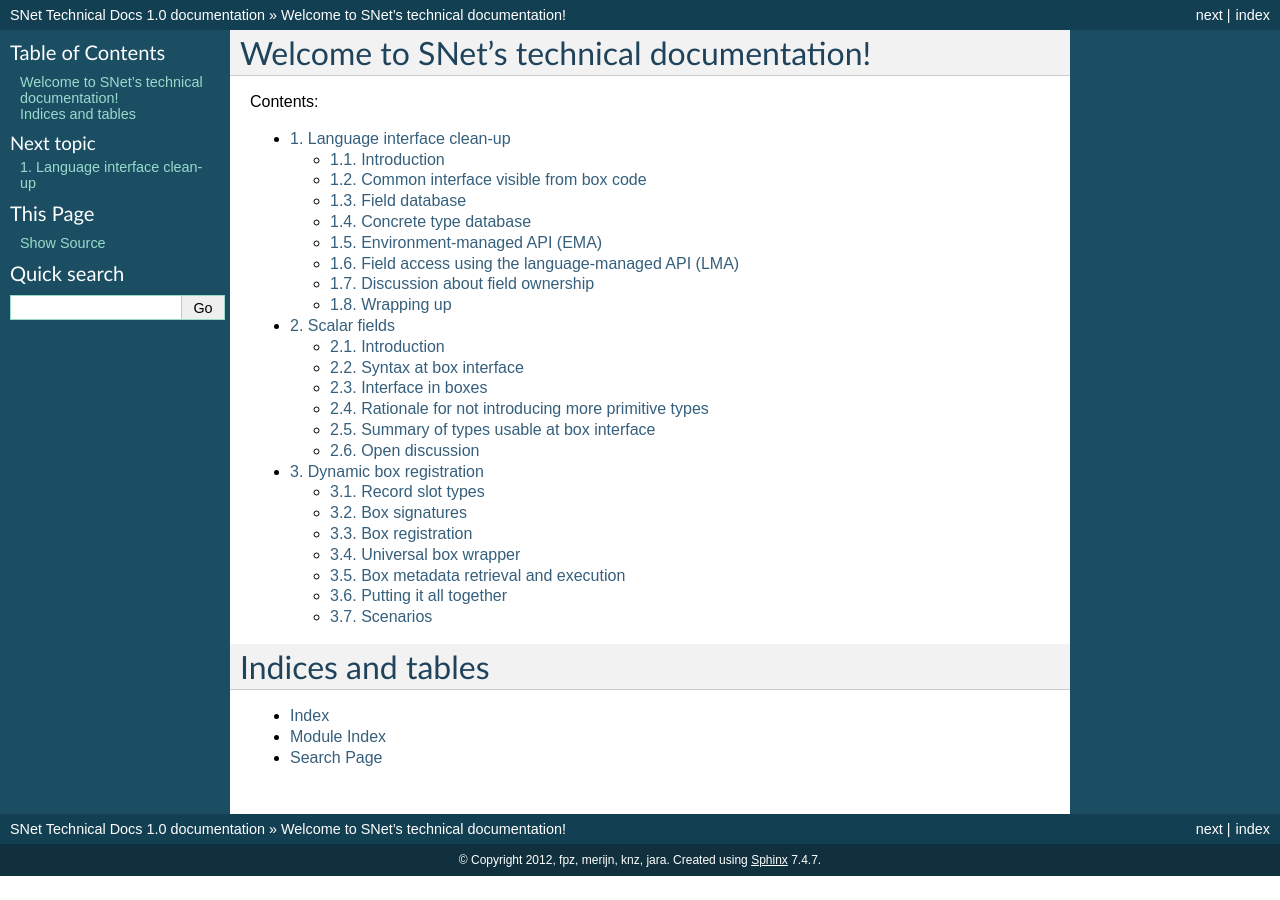
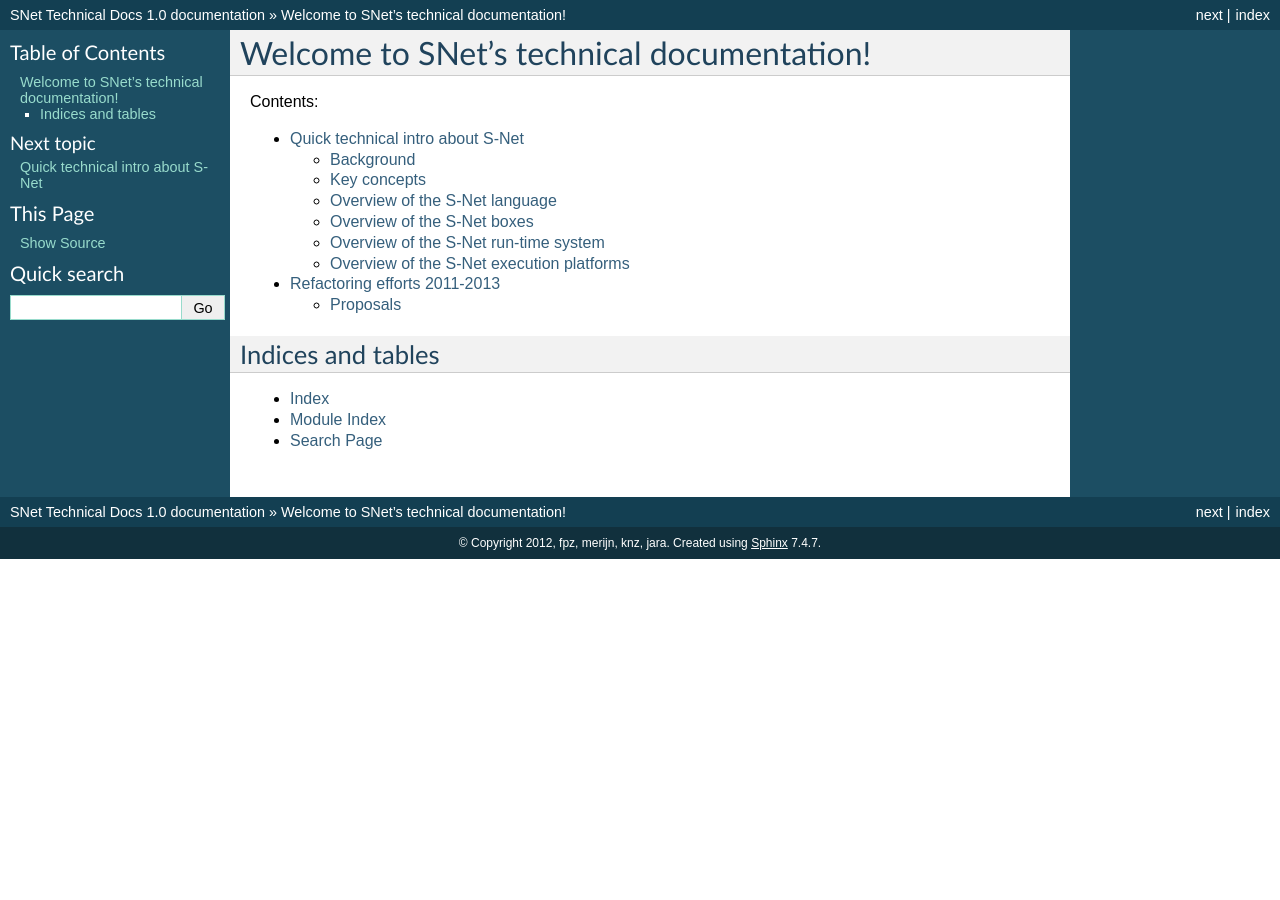
Before and after one commit to snetdev/docs, a Sphinx documentation site: the page built from source/index.rst, in a window 1280 px wide. Built offline with Sphinx 7.4.7, drawn with Linux system fonts in a browser that asks for light colours; formulas are drawn with MathJax 3; some of the changed lines change nothing that is shown.

Commit message:
Provide a snet overview and intro page for refactoring efforts.

```diff
--- a/source/index.rst
+++ b/source/index.rst
@@ -1,15 +1,14 @@
-Welcome to SNet's technical documentation!
-==========================================
+============================================
+ Welcome to SNet's technical documentation!
+============================================
 
 Contents:
 
 .. toctree::
-   :numbered:
    :maxdepth: 2
 
-   fields
-   fieldtypes
-   boxes
+   snet
+   refactor
 
 Indices and tables
 ==================
--- /dev/null
+++ b/source/refactor.rst
@@ -0,0 +1,21 @@
+===============================
+ Refactoring efforts 2011-2013
+===============================
+
+The EU has funded the ADVANCE_ project to improve and refactor the
+S-Net technology.
+
+.. _ADVANCE: http://www.project-advance.eu/
+
+Some of the effort is guided by technical proposals documented below.
+
+Proposals
+=========
+
+.. toctree::
+   :numbered:
+   :maxdepth: 2
+
+   fields
+   fieldtypes
+   boxes
--- /dev/null
+++ b/source/snet.rst
@@ -0,0 +1,218 @@
+===================================
+ Quick technical intro about S-Net
+===================================
+
+:Authors: knz
+:Date: May 2012
+
+Background
+==========
+
+Main S-Net project site: http://www.snet-home.org/ -- contains:
+
+  - the **S-Net Language Report**, which serves as:
+
+    - a specification for the S-Net coordination language
+    - a high-level overview of the various implementation strategies for S-Net
+
+  - links to academic publications and S-Net related events
+
+Development site: http://snetdev.github.com -- contains:
+
+  - "How to build" guide
+
+  - links to the software components and source repositories
+
+Key concepts
+============
+
+From the language report:
+
+  *S-Net is a coordination language and component technology for the
+  era of multi-core and many-core computing. It turns functional code
+  in conventional languages into asynchronous components that interact
+  with each other via a streaming network. The specification of these
+  networks, a core feature of S-Net, follows an algebraic approach:
+  only four different network combinators allow us the concise
+  specification of complex streaming networks through a simple
+  expression language. Routing of data packages is defined via a
+  record type system with structural subtyping and (flow)
+  inheritance.*
+
+From a technical perspective we distinguish the following concepts:
+
+- the S-Net **language**, specified by the language report. The
+  language is used by a "concurrency engineer" to specify how processing
+  components relate to each other to form a complete application.
+
+- the S-Net **boxes**, which implement the "bricks" used by S-Net
+  programmers.
+
+- the S-Net **run-time system**, which coordinates the execution of
+  boxes over input data according to the rules in a S-Net program.
+
+- the S-Net **execution platform**, which provides hardware access to
+  computing resources to run S-Net programs.
+
+Overview of the S-Net language
+==============================
+
+S-Net is an abstract language. This is an example S-Net program::
+
+    net example {
+        box foo ((a,b)->(c,d));
+        box bar ((c)->(e));
+    } connect foo..bar;
+
+This example expresses that:
+
+- there are two processing components (boxes) called ``foo`` and
+  ``bar``;
+- ``foo`` accepts records each with two values ``(a,b)``, and
+  produces records each with two values ``(c,d)``;
+- ``bar`` accepts records each with one value ``(e)`` and produces
+  records each with one value ``(e)``;
+- the S-Net component ``example`` is composed of the two boxes
+  ``foo`` and ``bar`` connected in sequence.
+
+S-Net further defines operators that cause the network of components
+to **expand dynamically** at run-time. For example::
+
+    net example {
+        box foo ((a)->(b));
+    } connect foo!<x>;
+
+This network indicates that the box ``foo`` will be replicated, at
+run-time, for each value of the input tag ``<x>`` (a tag is a special
+integer field in data records that can be inspected by a S-Net
+program).
+
+Overview of the S-Net boxes
+===========================
+
+The S-Net programmer works together with "box programmers"
+who provide the actual processing components, in the example above
+the concrete implementation for ``foo`` and ``bar``.
+
+The contract is that the S-Net programmer only has to know the
+*external interface* of the box code, and does not need to know (in
+too much detail) what the box actually does.
+
+This is an example box function in C:
+
+.. code:: c
+
+   /* bar computes the sine of the value given as input */
+   int bar(snet_dispatch_t *hnd,  double c)
+   {
+        snet_out(hnd, sin(c));
+   }
+
+Boxes can be implemented in a variety of technologies, and S-Net can
+mix and match boxes from different programming languages. For
+example, the earliest implementations already supported C and SAC boxes.
+
+Overview of the S-Net run-time system
+=====================================
+
+The S-Net run-time system (RTS) is in charge of reading input data
+from "outside" (eg files, network) and feed it into the network of
+boxes described by the S-Net program. It also *coordinates* the
+execution of boxes according to the rules of S-Net.
+
+As such the RTS can be seen as an *interpreter* for the S-Net language.
+
+There are multiple possible *evaluation strategies* for an S-Net program:
+
+- **processes and streams**, which is the original idea to implement
+  S-Net and described in the language report.
+
+  In this vision, each component in a S-Net program is implemented as
+  a task and each S-Net stream is implemented as a channel. Each task
+  repeatedly reads a record from its input channel(s), performs the
+  processing of the component, then writes the produced record(s) to
+  the output channel(s).
+
+  Also, when the network of components defined by a S-Net program
+  expands at run-time, the number of tasks and channels increases
+  accordingly.
+
+  This implementation is said to be "process-centric" in that the components
+  mostly stay at the same location while the data moves around.
+
+- **Hydra**, which was described in [PH10]_.
+
+  In this vision, the entire S-Net program is encoded in a
+  function. For every input record, one new task is created to execute
+  the entire S-Net program over that input. If no more tasks can be
+  created, the implementation waits until a previous input record has
+  been processed then reuses its task for the next input record.
+
+  Here, when the network of components defined by a S-Net program
+  expands at run-time, this increases the number of recursion levels
+  in the function application in each tasks. The maximum number of
+  tasks can be configured independently from the structure of the
+  S-Net program.
+
+  This implementation is said to be "data-centric" in that the input
+  records mostly stay at the same location while the computation
+  stages are applied to them.
+
+  .. _[PH10]: Philip Kaj Ferdinand Hölzenspies. On run-time
+     exploitation of concurrency. PhD thesis, University of Twente,
+     Enschede, the Netherlands, April 2010. URL
+     http://doc.utwente.nl/70959/.
+
+- **graph walker**, which was described originally in [JS08]_.
+
+  In this vision, the S-Net program is stored in memory as a graph of
+  components. For every input record, new tasks are created for each
+  node in the graph to process that input record, with
+  1-shot synchronization between tasks for communication instead of streams.
+
+  Here again, although there are no streams, the number of tasks
+  increases with the dynamic expansion of the S-Net program.
+
+  This implementation is also "data-centric".
+
+  .. _[JS08]: Chris Jesshope and Alex Shafarenko. Concurrency
+     Engineering. In Proc. 13th IEEE Asia-Pacific Computer Systems
+     Architecture Conference, 2008. ISBN 978-1-4244-2683-6.
+
+
+Overview of the S-Net execution platforms
+=========================================
+
+The S-Net RTS executes S-Net programs using available parallelism on
+the underlying platform. The different RTS evaluation strategies
+(outlined above) require different services from the environment:
+
+- the "processes and streams" approach requires task parallelism and a
+  stream abstraction. Moreover, it requires the environment to support
+  as many tasks and streams as described in the dynamic expansion of a
+  S-Net program.
+
+  Here the implementation uses two platforms: plain POSIX threads (one
+  pthread per task) and a "Lightweight Parallel Execution Layer"
+  (LPEL) providing tasks and workers, where multiple tasks are
+  multiplexed over a single system thread.
+
+- the "Hydra" approach requires the least services from the
+  environment, as it could run the entire S-Net program within a
+  single task. Moreover it can adapt dynamically to any additional
+  available parallelism.
+
+  There is no preferred platform support for Hydra, although it would
+  work on the same platforms as "processes and streams" above.
+
+- the "graph walker" approach requires task parallelism with very low
+  task management overheads (many tasks are created and removed
+  dynamically), and point-to-point dataflow synchronizers.
+
+  This approach requires support for at least as many tasks as the
+  dynamic expansion of the S-Net program, and can also use more tasks
+  to process multiple input records in parallel.  The preferred
+  platform for this strategy would be hardware optimized for
+  fine-grained dataflow processing, such as the Microgrid_ platform.
+
+  .. _Microgrid: http://svp-home.org/microgrids
```
